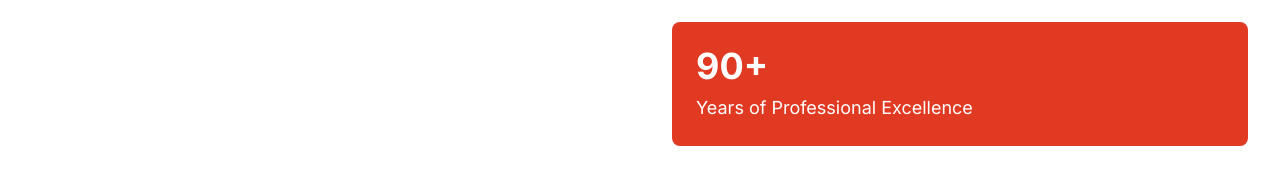
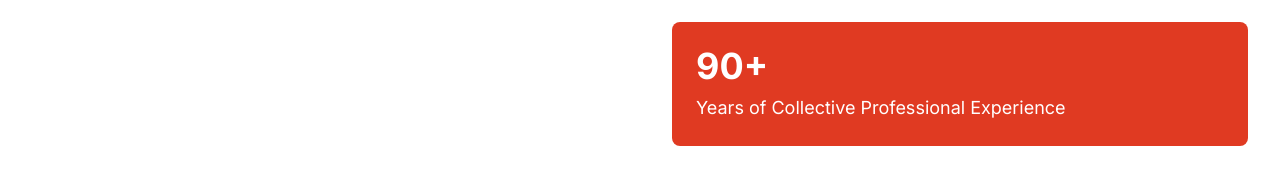
Before and after one commit to StickySites/pcl-site, a Next.js app: page /about in a window 1280 px wide. Shown: the part 975-1159 px from the top of the page. Built offline with nearby package versions, Linux system fonts and the light colour scheme; no server answers.

Commit message:
Text update

```diff
--- a/components/figma-generated/page-about.tsx
+++ b/components/figma-generated/page-about.tsx
@@ -100,7 +100,8 @@ export function PageAbout() {
               <div className="mt-6 rounded-lg bg-brand p-6 text-brand-foreground">
                 {/* <div className="mb-2 text-4xl font-bold">20+</div> */}
                 <div className="mb-2 text-4xl font-bold">90+</div>
-                <div className="text-lg">Years of Professional Excellence</div>
+                {/* <div className="text-lg">Years of Professional Excellence</div> */}
+                <div className="text-lg">Years of Collective Professional Experience</div>
               </div>
             </div>
           </div>
```
